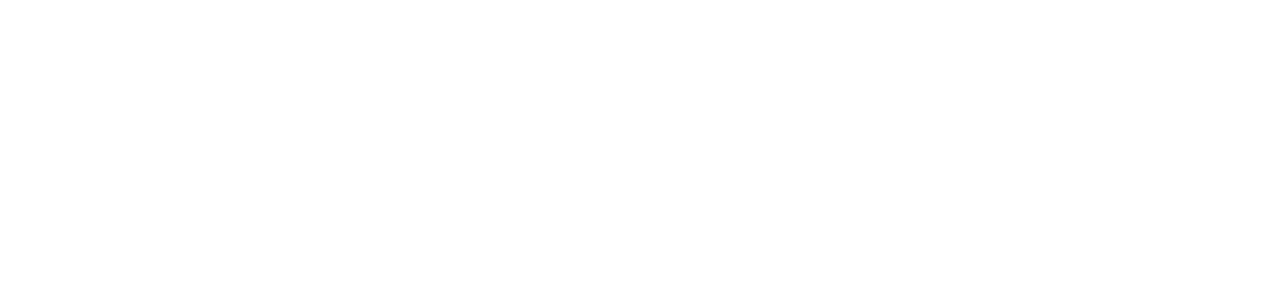
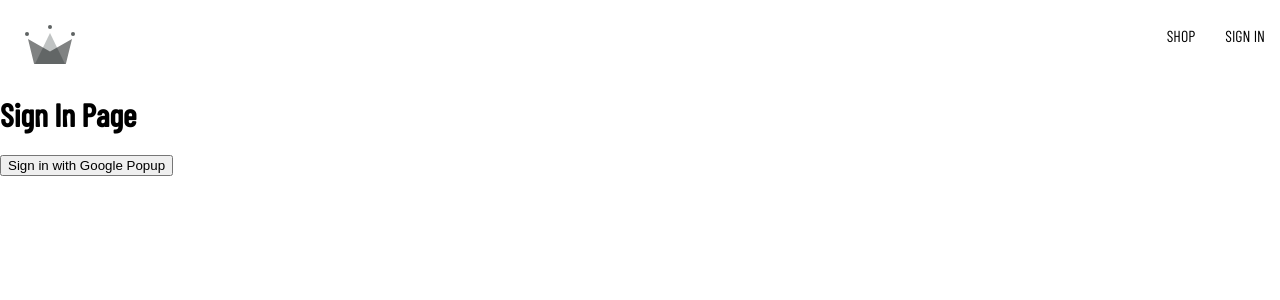
Before and after one commit to ctran20/apocalypse-trader, a React (Create React App) app: page /sign-in in a window 1280 px wide. Before the commit this address had no page. Shown: the top 300 px of the page. Built offline with nearby package versions, Linux system fonts and the light colour scheme; a web font is replaced by a local one.

Commit message:
Set up google authentication

```diff
--- a/package.json
+++ b/package.json
@@ -6,6 +6,7 @@
     "@testing-library/jest-dom": "^5.16.4",
     "@testing-library/react": "^13.3.0",
     "@testing-library/user-event": "^13.5.0",
+    "firebase": "^9.9.1",
     "react": "^18.2.0",
     "react-dom": "^18.2.0",
     "react-router-dom": "^6.3.0",
--- a/src/App.js
+++ b/src/App.js
@@ -1,6 +1,7 @@
 import { Routes, Route } from 'react-router-dom';
 import Home from './routes/home/home';
 import Navigation from './routes/navigation/navigation';
+import SignIn from './routes/sign-in/sign-in';
 import './App.css';
 
 const App = () => {
@@ -8,6 +9,7 @@
     <Routes>
       <Route path="/" element={<Navigation />}>
         <Route index element={<Home />} />
+        <Route path="sign-in" element={<SignIn />} />
         <Route path="shop" element={<h1>Leave now!</h1>} />
       </Route>
     </Routes>
--- a/src/routes/navigation/navigation.js
+++ b/src/routes/navigation/navigation.js
@@ -15,6 +15,9 @@
           <Link className="nav-link" to="/shop">
             SHOP
           </Link>
+          <Link className="nav-link" to="/sign-in">
+            SIGN IN
+          </Link>
         </div>
       </div>
       <Outlet />
--- /dev/null
+++ b/src/routes/sign-in/sign-in.js
@@ -0,0 +1,17 @@
+import { signInWithGooglePopup } from '../../utils/firebase/firebase.utils';
+
+const SignIn = () => {
+  const logGoogleUser = async () => {
+    const reponse = await signInWithGooglePopup();
+    console.log(reponse);
+  };
+
+  return (
+    <div>
+      <h1>Sign In Page</h1>
+      <button onClick={logGoogleUser}>Sign in with Google Popup</button>
+    </div>
+  );
+};
+
+export default SignIn;
--- /dev/null
+++ b/src/utils/firebase/firebase.utils.js
@@ -0,0 +1,32 @@
+// Import the functions you need from the SDKs you need
+import { initializeApp } from 'firebase/app';
+import {
+  getAuth,
+  signInWithRedirect,
+  signInWithPopup,
+  GoogleAuthProvider,
+} from 'firebase/auth';
+
+// TODO: Add SDKs for Firebase products that you want to use
+// https://firebase.google.com/docs/web/setup#available-libraries
+
+// Your web app's Firebase configuration
+const firebaseConfig = {
+  apiKey: 'AIzaSyBmTmMzWfxQvpBG_TmTugiF7hZc2T54FSU',
+  authDomain: 'apocalypse-trader-db.firebaseapp.com',
+  projectId: 'apocalypse-trader-db',
+  storageBucket: 'apocalypse-trader-db.appspot.com',
+  messagingSenderId: '1097435681649',
+  appId: '1:1097435681649:web:a491e41b3ff6469a8e9cd0',
+};
+
+// Initialize Firebase
+const firebaseApp = initializeApp(firebaseConfig);
+const provider = new GoogleAuthProvider();
+
+provider.setCustomParameters({
+  prompt: 'select_account',
+});
+
+export const auth = getAuth();
+export const signInWithGooglePopup = () => signInWithPopup(auth, provider);
```
Also changed, not shown: 1 other file (tests, documents, lock files or other folders).
